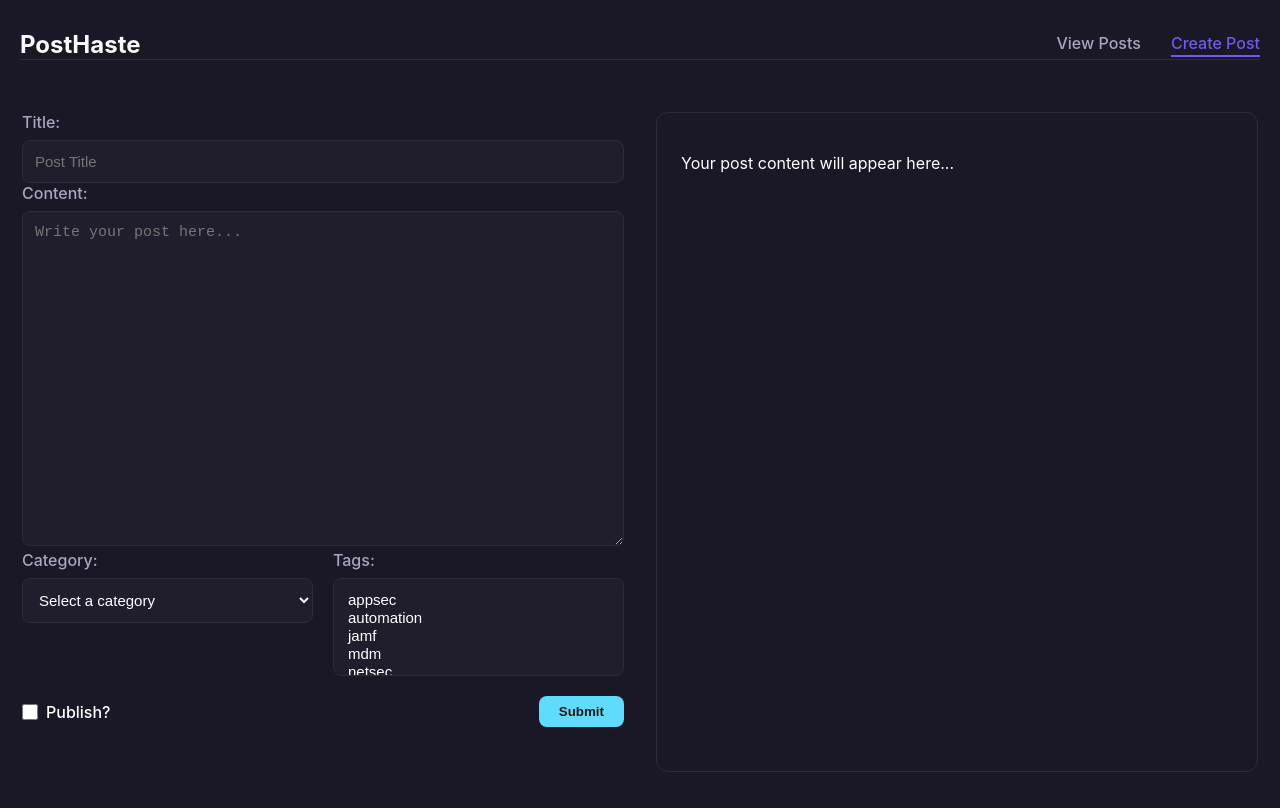
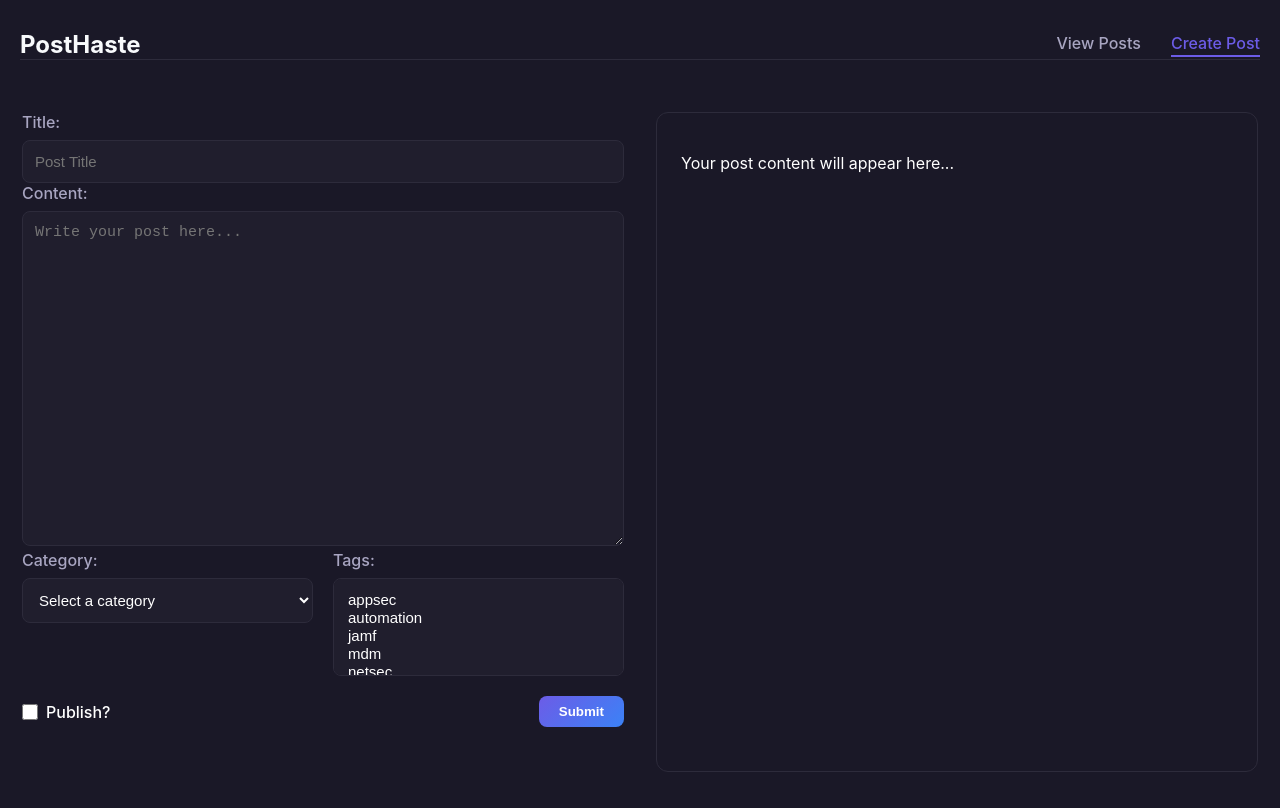
Before and after one commit to tyler-tee/posthaste, a React (Vite) app in the folder frontend/: page / in a window 1280 px wide. Both pictures are taken after a click on the link "Create Post". Shown: the top 808 px of the page. Built offline with nearby package versions, Linux system fonts and the light colour scheme.

Commit message:
match button styling

```diff
--- a/frontend/src/components/PostForm.css
+++ b/frontend/src/components/PostForm.css
@@ -140,18 +140,19 @@ select {
 }
 
 .submit-button {
+    background: var(--gradient-primary);
+    color: var(--text-primary);
+    border: none;
     padding: 8px 20px;
-    background-color: #61dbfb;
-    color: #251717;
-    border: none;
     border-radius: 8px;
-    font-weight: bold;
+    font-weight: 600;
+    cursor: pointer;
     transition: all 0.2s ease;
 }
 
 .submit-button:hover {
-    background-color: var(--primary-hover);
     transform: translateY(-1px);
+    box-shadow: 0 4px 15px rgba(108, 92, 231, 0.2);
 }
 
 input[type="checkbox"] {
```
